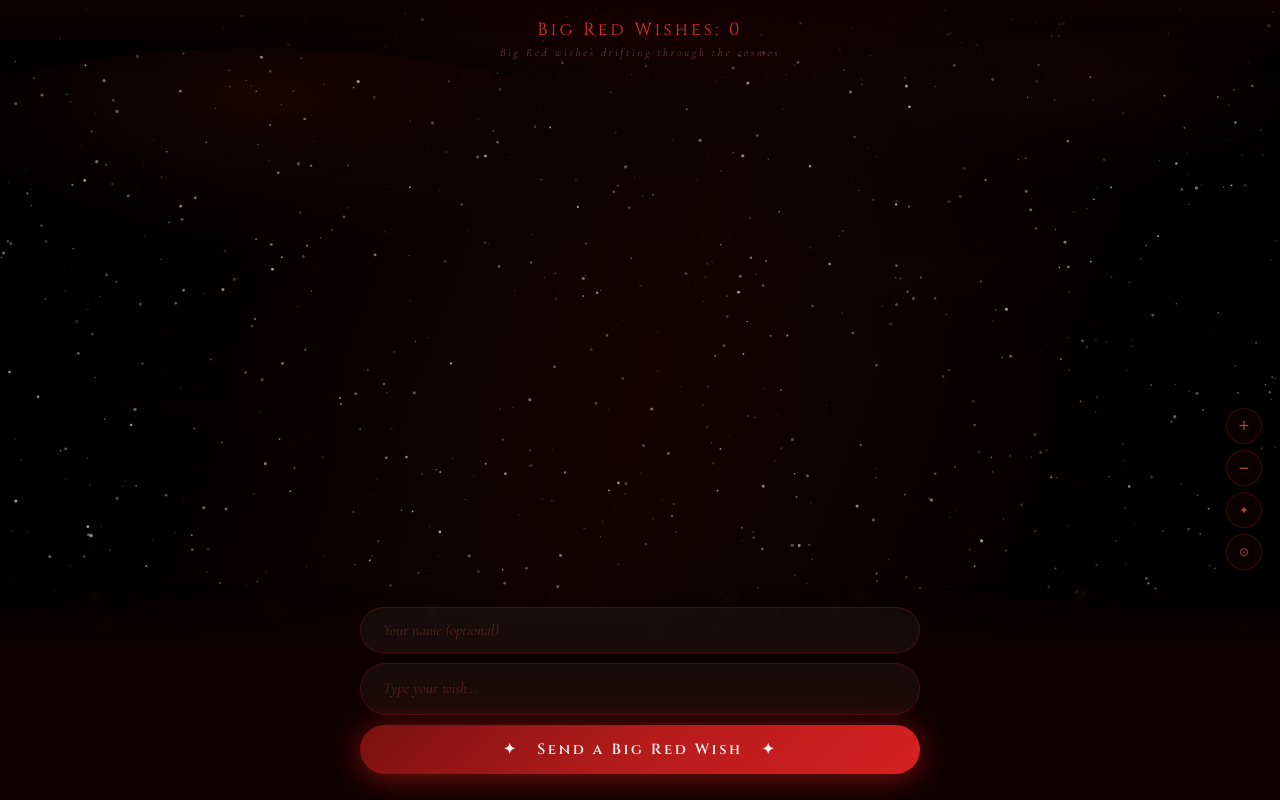
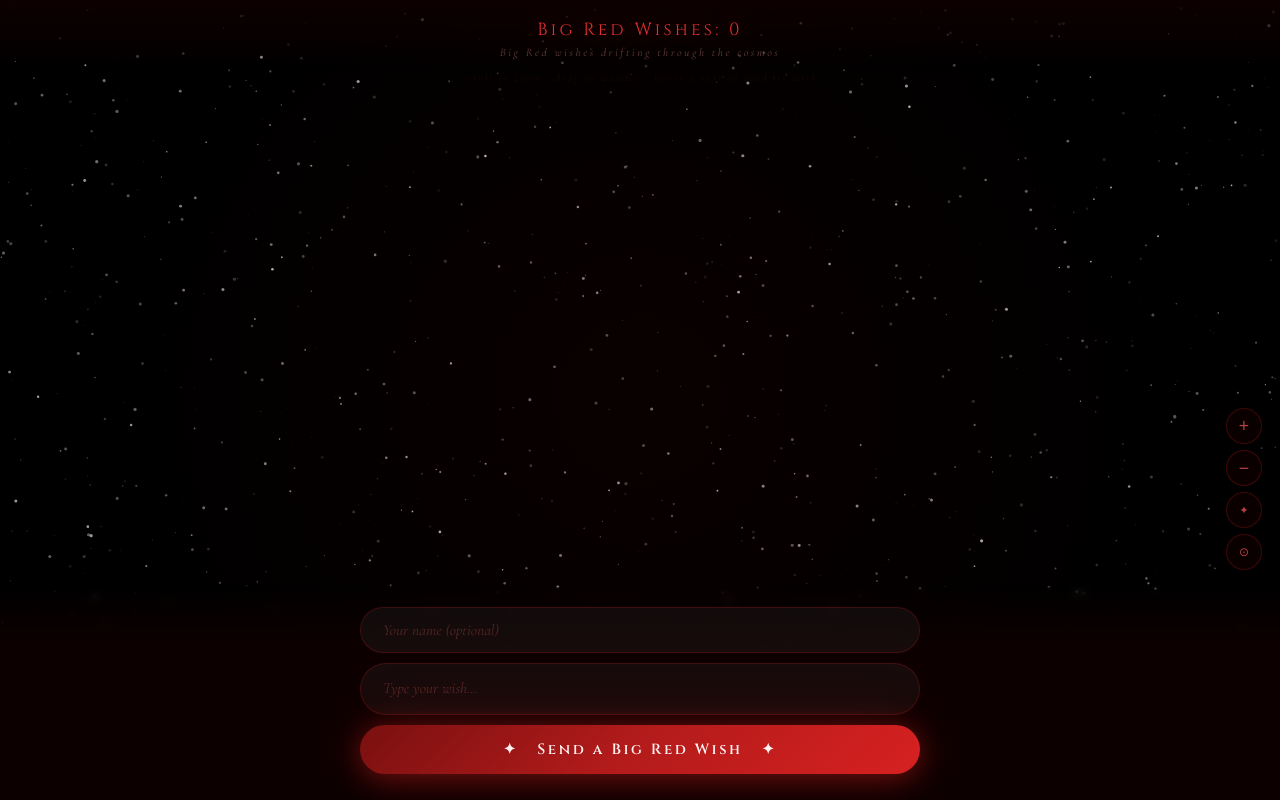
Before and after one commit to ShannonLin284/iwish, a website: page index.html in a window 1280 px wide. Drawn offline with nearby package versions, Linux system fonts and the light colour scheme; no server answers; animation ran at ten frames a second.

Commit message:
Remove nebula clouds and Milky Way band from background
Co-Authored-By: Claude Sonnet 4.6 <noreply@anthropic.com>

```diff
--- a/index.html
+++ b/index.html
@@ -406,26 +406,6 @@ function draw(){
   bg.addColorStop(0,'#0a0000'); bg.addColorStop(.5,'#000000'); bg.addColorStop(1,'#000000');
   ctx.fillStyle=bg; ctx.fillRect(0,0,W,H);
 
-  // Milky Way band
-  const mw=ctx.createLinearGradient(0,H*.2,W,H*.8);
-  mw.addColorStop(0,'transparent');
-  mw.addColorStop(.35,'rgba(179,27,27,.04)');
-  mw.addColorStop(.5,'rgba(200,40,40,.06)');
-  mw.addColorStop(.65,'rgba(179,27,27,.04)');
-  mw.addColorStop(1,'transparent');
-  ctx.fillStyle=mw; ctx.fillRect(0,0,W,H);
-
-  // ── nebulae ──
-  nebulae.forEach(n=>{
-    const big=Math.max(n.rX,n.rY);
-    const g=ctx.createRadialGradient(n.x,n.y,0,n.x,n.y,big);
-    g.addColorStop(0,n.c); g.addColorStop(1,'transparent');
-    ctx.save();
-    ctx.scale(n.rX/big,n.rY/big);
-    ctx.fillStyle=g; ctx.beginPath();
-    ctx.arc(n.x*big/n.rX,n.y*big/n.rY,big,0,Math.PI*2); ctx.fill();
-    ctx.restore();
-  });
 
   // ── bg stars (parallax) ──
   bgStars.forEach(s=>{
```
